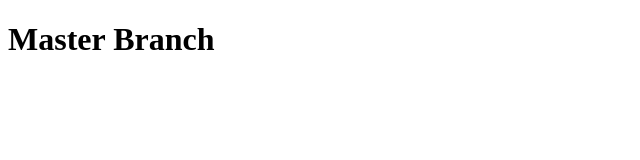
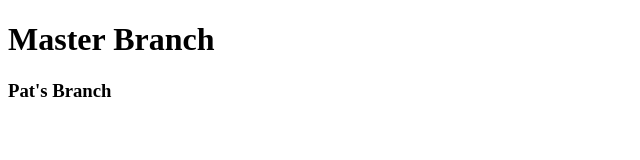
Before and after one commit to ztbaldwin14/teamGit2, a plain HTML site: page index.html in a window 1280 px wide. Shown: the whole page, without its empty margins (0-640 px from the left). Drawn offline with Linux system fonts and the light colour scheme.

Commit message:
pat's branch

```diff
--- a/index.html
+++ b/index.html
@@ -9,6 +9,8 @@
 <body>
 
     <h1>Master Branch</h1>
+    <h3>Pat's Branch</h3>
+
 
 </body>
 </html>
```
